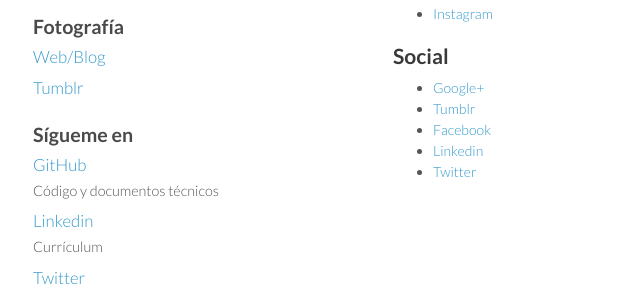
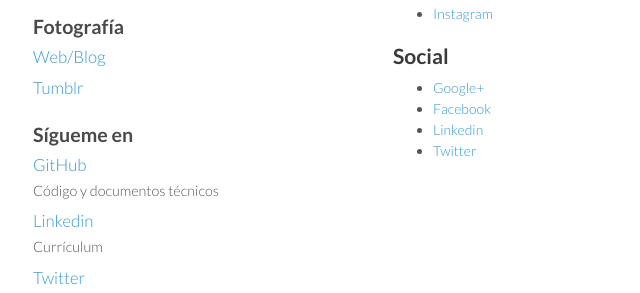
Before and after one commit to davidhdz/davidhdz.github.io, a Jekyll site: the page built from links.html, in a window 1280 px wide. Shown: the part 298-591 px from the top of the page, without its empty margins (177-817 px from the left). Built offline with Jekyll 4.4.1, drawn with Linux system fonts in a browser that asks for light colours; nearby versions of some CDN libraries; Markdown is read by kramdown in place of the engine named in the settings; comment, search, counter and statistics services are not loaded.

Commit message:
Se elimina tumblr de la sección social

```diff
--- a/links.html
+++ b/links.html
@@ -7,7 +7,7 @@
 <ul>
 <li><a href="http://micheandino.com.ve" target="_blank">Portafolio</a></li>
 <li><a href="http://www.23hq.com/davidhdz" target="_blank">23HQ</a></li>
-<li><a href="http://500px.com/davidhdz" target="_blank">500px&nbsp;</a></li>
+<li><a href="http://500px.com/davidhdz" target="_blank">500px</a></li>
 <li><a href="http://davidhdz.tumblr.com/tagged/fotograf%C3%ADa" target="_blank">Miche andino</a> -fotos- (Tumblr)<br /></li>
 <li><a href="http://desdemiventana.tumblr.com/" target="_blank">Desde mi ventana</a> (Tumblr)</li>
 <li><a href="http://plus.google.com/photos/+DavidHernandez/albums" target="_blank">Google Photos (Picasa)</a><br /></li>
@@ -15,13 +15,12 @@
 <li><a href="http://www.behance.net/davidhdz" target="_blank">Behance </a><br /></li>
 <li><a href="http://www.panoramio.com/user/davidhdz" target="_blank">Panoramio </a><br /></li>
 <li><a href="http://www.flickr.com/photos/davidhdz/" target="_blank">Flickr</a></li>
-<li><a href="http://instagram.com/davidvzla" target="_blank">Instagram</a>&nbsp; </li>
+<li><a href="http://instagram.com/davidvzla" target="_blank">Instagram</a></li>
 </ul>
 
 <h2>Social</h2>
 <ul>
 <li><a href="http://plus.google.com/+DavidHernandez/" target="_blank">Google+ </a></li>
-<li><a href="http://davidhdz.tumblr.com/" target="_blank">Tumblr</a></li>
 <li><a href="http://www.facebook.com/davidhdz" target="_blank">Facebook</a></li>
 <li><a href="http://ve.linkedin.com/in/davidhdz" target="_blank">Linkedin</a></li>
 <li><a href="http://twitter.com/davidhdz/" target="_blank">Twitter</a></li>
```
